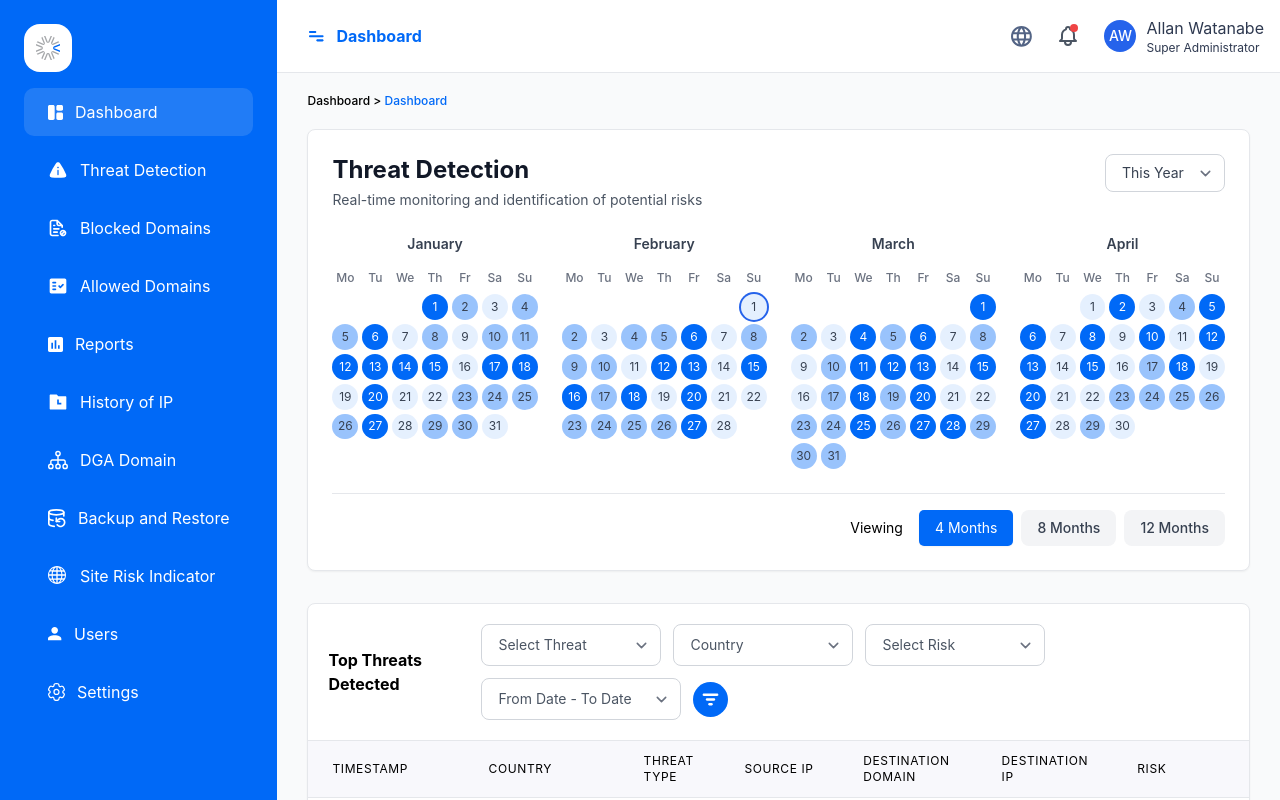
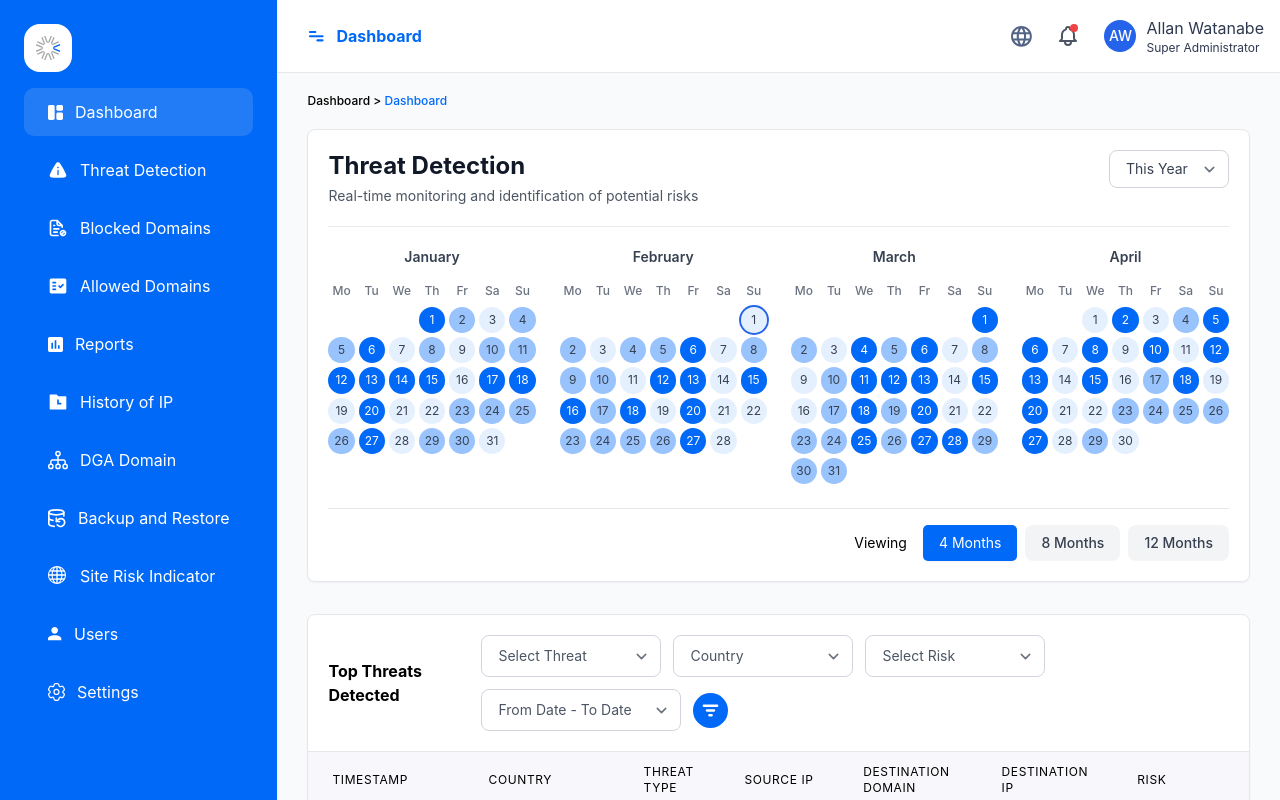
Before and after one commit to tanmoypaul1005/take-home-project, a React (Create React App) app: page / in a window 1280 px wide. Built offline with nearby package versions, Linux system fonts and the light colour scheme.

Commit message:
Refactor layout and styling in ThreatCalendar component for improved consistency and readability

```diff
--- a/src/components/threatCalendar/index.jsx
+++ b/src/components/threatCalendar/index.jsx
@@ -241,9 +241,9 @@ const ThreatCalendar = () => {
 
     return (
         <>
-            <div className="p-4 bg-white border border-gray-200 rounded-lg shadow-sm sm:p-6">
+            <div className="p-4 bg-white border border-gray-200 rounded-lg shadow-sm sm:p-5">
                 {/* Header */}
-                <div className="flex flex-col gap-4 mb-6 sm:flex-row sm:items-start sm:justify-between">
+                <div className="flex flex-col gap-4 sm:flex-row sm:items-start sm:justify-between">
                     <div>
                         <h1 className="mb-1 text-xl font-bold text-gray-900 sm:text-2xl">Threat Detection {selectedYear !== 'This Year' && `- ${selectedYear}`}</h1>
                         <p className="text-xs text-gray-600 sm:text-sm">Real-time monitoring and identification of potential risks</p>
@@ -268,6 +268,9 @@ const ThreatCalendar = () => {
                         <option>2022</option>
                     </select>
                 </div>
+
+                <div className='h-[1px] bg-[#EAEAEA] w-full my-5'></div>
+
 
                 {/* Calendar Grid */}
                 <div className={`grid gap-6 mb-6 ${viewPeriod === 4 ? 'grid-cols-1 sm:grid-cols-2 lg:grid-cols-4' :
@@ -329,7 +332,7 @@ const ThreatCalendar = () => {
                     <div
                         className="fixed z-50"
                         style={{
-                            left: `${modalPosition.x+30}px`,
+                            left: `${modalPosition.x + 30}px`,
                             top: `${modalPosition.y + 180}px`,
                         }}
                     >
```
Lines whose indentation alone changed are shown as unchanged.
